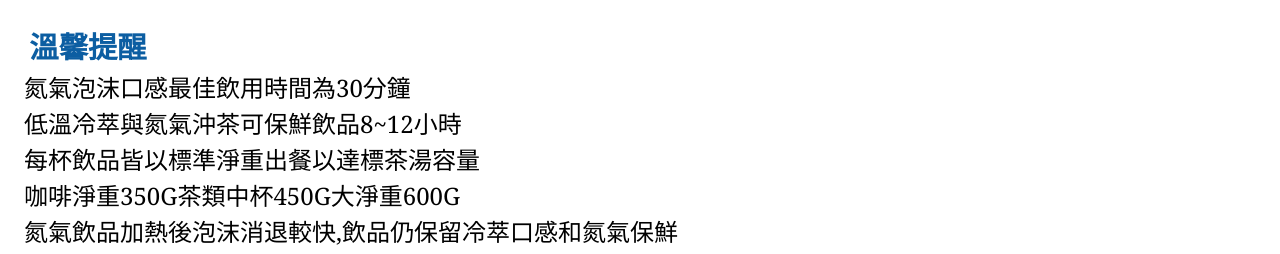
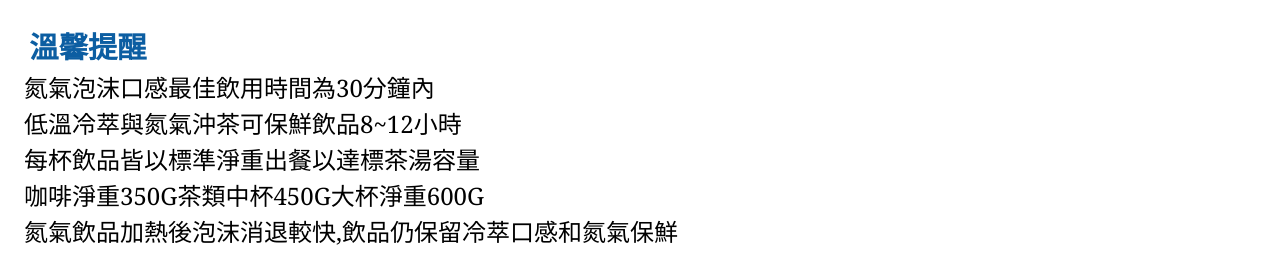
Before and after one commit to N2goCafe/App, a plain HTML site: page menu.html in a window 1280 px wide. Shown: the part 1053-1307 px from the top of the page. Drawn offline with nearby package versions, Linux system fonts and the light colour scheme.

Commit message:
Add files via upload

```diff
--- a/menu.html
+++ b/menu.html
@@ -225,10 +225,10 @@ img {  border-radius: 5%}
 </div>
 <p>&nbsp;</p>
 <div class="text22">　溫馨提醒</div>
-<div class="text22nor">　氮氣泡沫口感最佳飲用時間為30分鐘</div>
+<div class="text22nor">　氮氣泡沫口感最佳飲用時間為30分鐘內</div>
 <div class="text22nor">　低溫冷萃與氮氣沖茶可保鮮飲品8~12小時</div>
 <div class="text22nor">　每杯飲品皆以標準淨重出餐以達標茶湯容量</div>
-<div class="text22nor">　咖啡淨重350G茶類中杯450G大淨重600G</div>
+<div class="text22nor">　咖啡淨重350G茶類中杯450G大杯淨重600G</div>
 <div class="text22nor">　氮氣飲品加熱後泡沫消退較快,飲品仍保留冷萃口感和氮氣保鮮</div>
 <div class="text22nor">　咖啡拿鐵含鮮奶油遇冰沈澱,為正常現象請安心使用</div>
 <div class="text22nor">　熱飲限定【中杯】</div>
```
